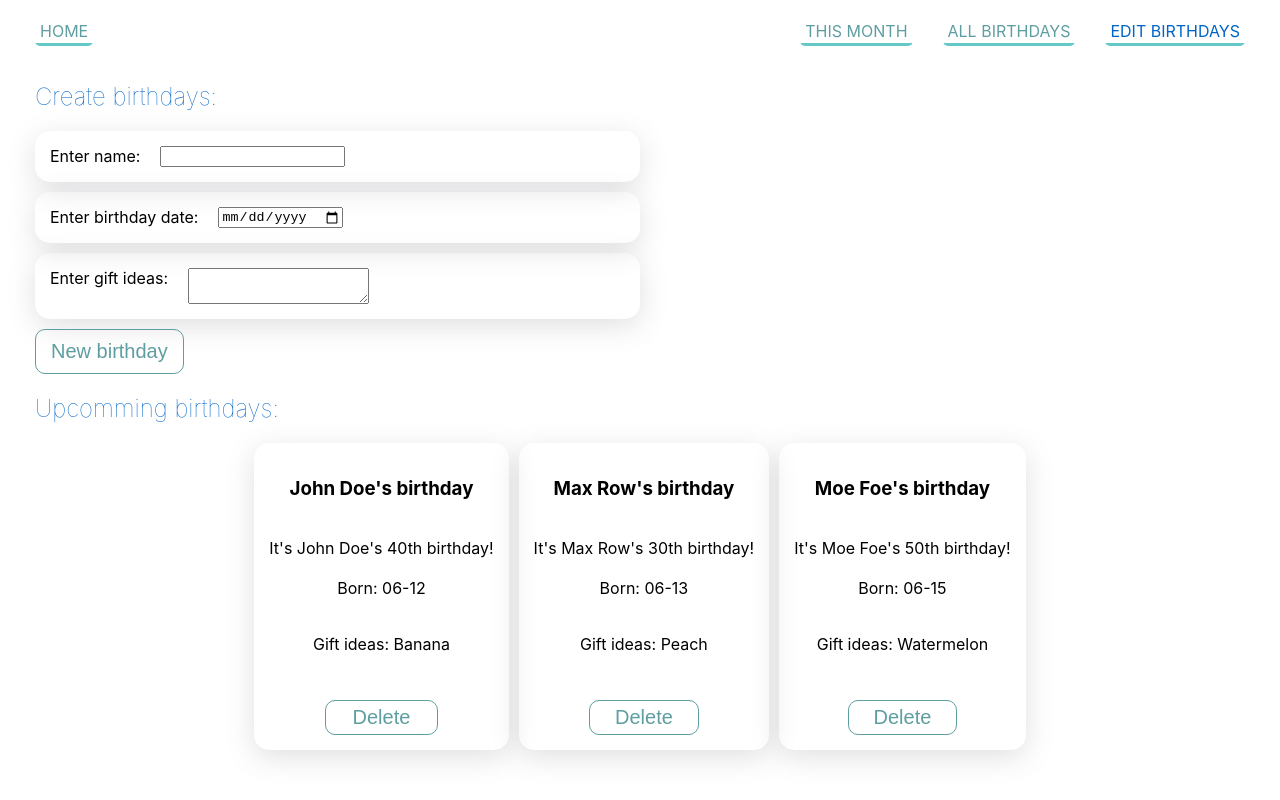
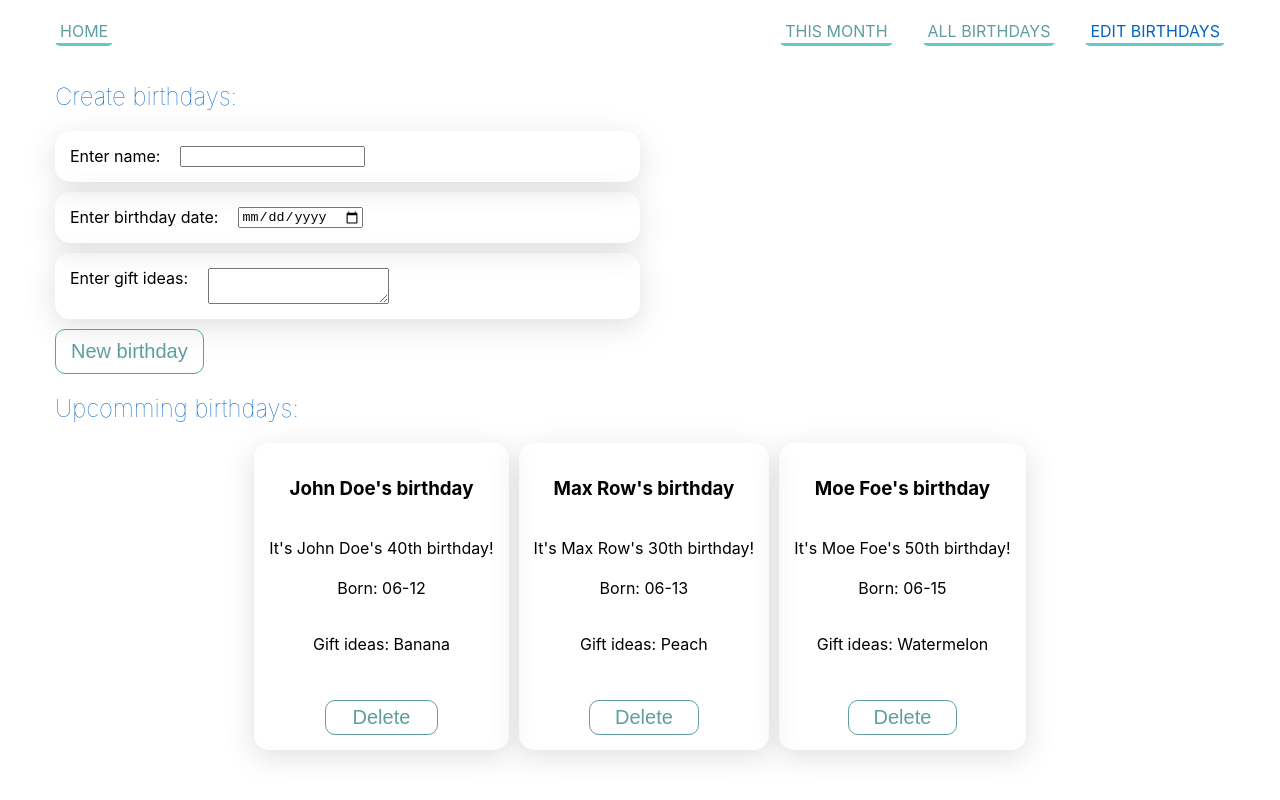
Before and after one commit to complxdnmx/Birthday-reminder-2023-06-28, a React (Create React App) app: page /edit-birthdays in a window 1280 px wide. Built offline with nearby package versions, Linux system fonts and the light colour scheme.

Commit message:
container padding

```diff
--- a/src/Components/Container/Container.css
+++ b/src/Components/Container/Container.css
@@ -2,6 +2,6 @@
     max-width: 1270px;
     margin-left: auto;
     margin-right: auto;
-    padding-left: 30px;
-    padding-right: 30px;
+    padding-left: 50px;
+    padding-right: 50px;
   }
```
